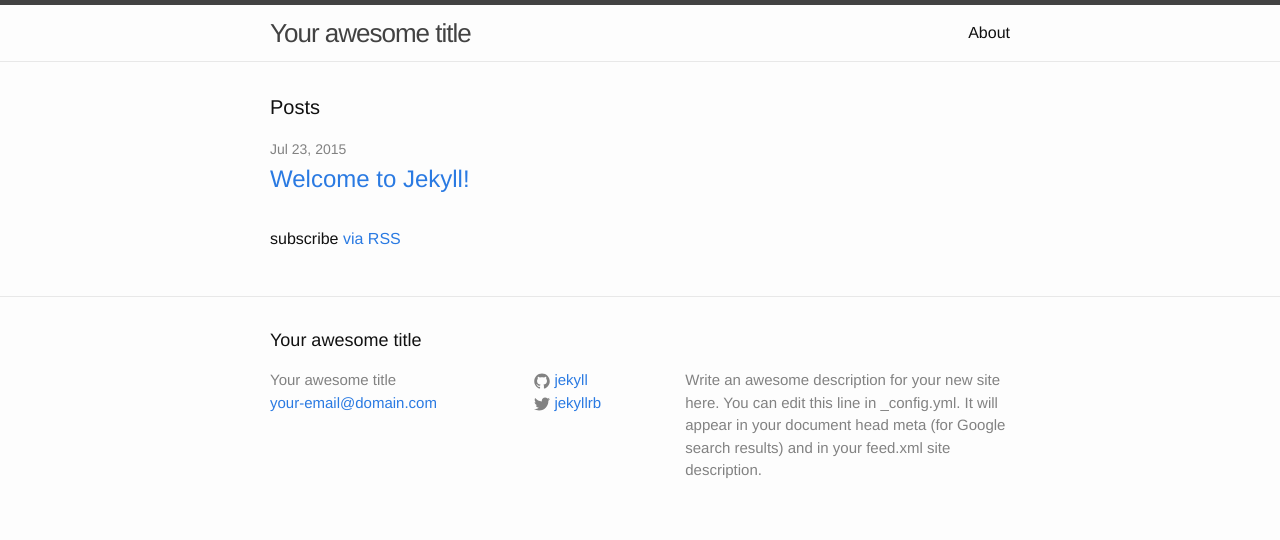
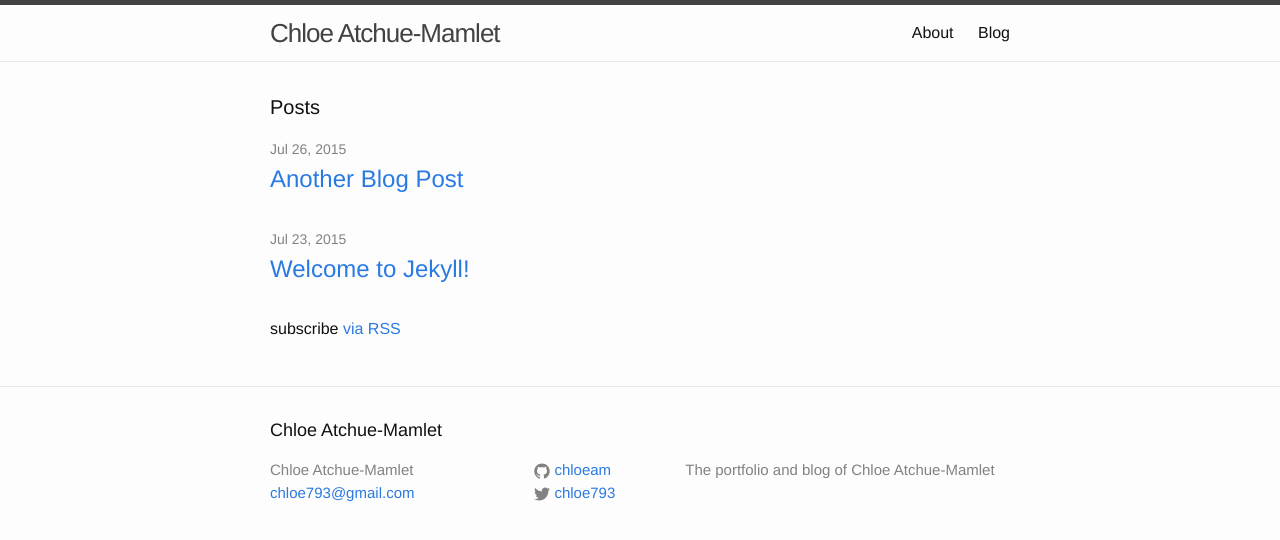
Before and after one commit to chloeam/old-site, a Jekyll site: the page built from index.html, in a window 1280 px wide. Shown: the top 540 px of the page. Built offline with Jekyll 4.4.1, drawn with Linux system fonts in a browser that asks for light colours.

Commit message:
personalized config file, basic blog page

```diff
--- a/_config.yml
+++ b/_config.yml
@@ -1,14 +1,12 @@
 # Site settings
-title: Your awesome title
-email: your-email@domain.com
+title: Chloe Atchue-Mamlet
+email: chloe793@gmail.com
 description: > # this means to ignore newlines until "baseurl:"
-  Write an awesome description for your new site here. You can edit this
-  line in _config.yml. It will appear in your document head meta (for
-  Google search results) and in your feed.xml site description.
+  The portfolio and blog of Chloe Atchue-Mamlet
 baseurl: "" # the subpath of your site, e.g. /blog/
 url: "http://yourdomain.com" # the base hostname & protocol for your site
-twitter_username: jekyllrb
-github_username:  jekyll
+twitter_username: chloe793
+github_username:  chloeam
 
 # Build settings
 markdown: kramdown
--- /dev/null
+++ b/_posts/2015-07-26-another-blog-post.markdown
@@ -0,0 +1,8 @@
+---
+layout: post
+title:  "Another Blog Post"
+date:   2015-07-26
+categories: blog
+---
+
+Here is a blog post with some stuff. This stuff sure is interesting!
```
Also changed, not shown: about.md (+2 -0 lines), blog.html (added, +23 -0 lines).
